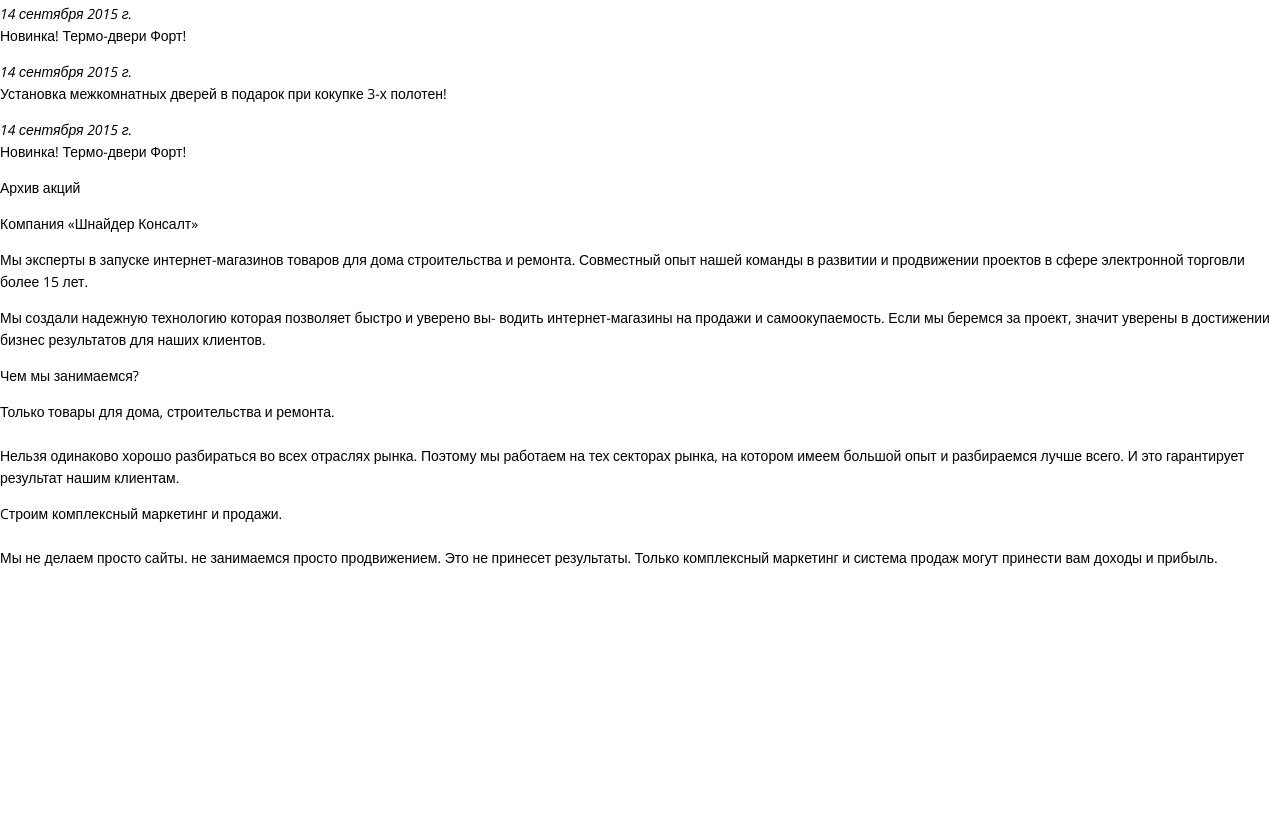
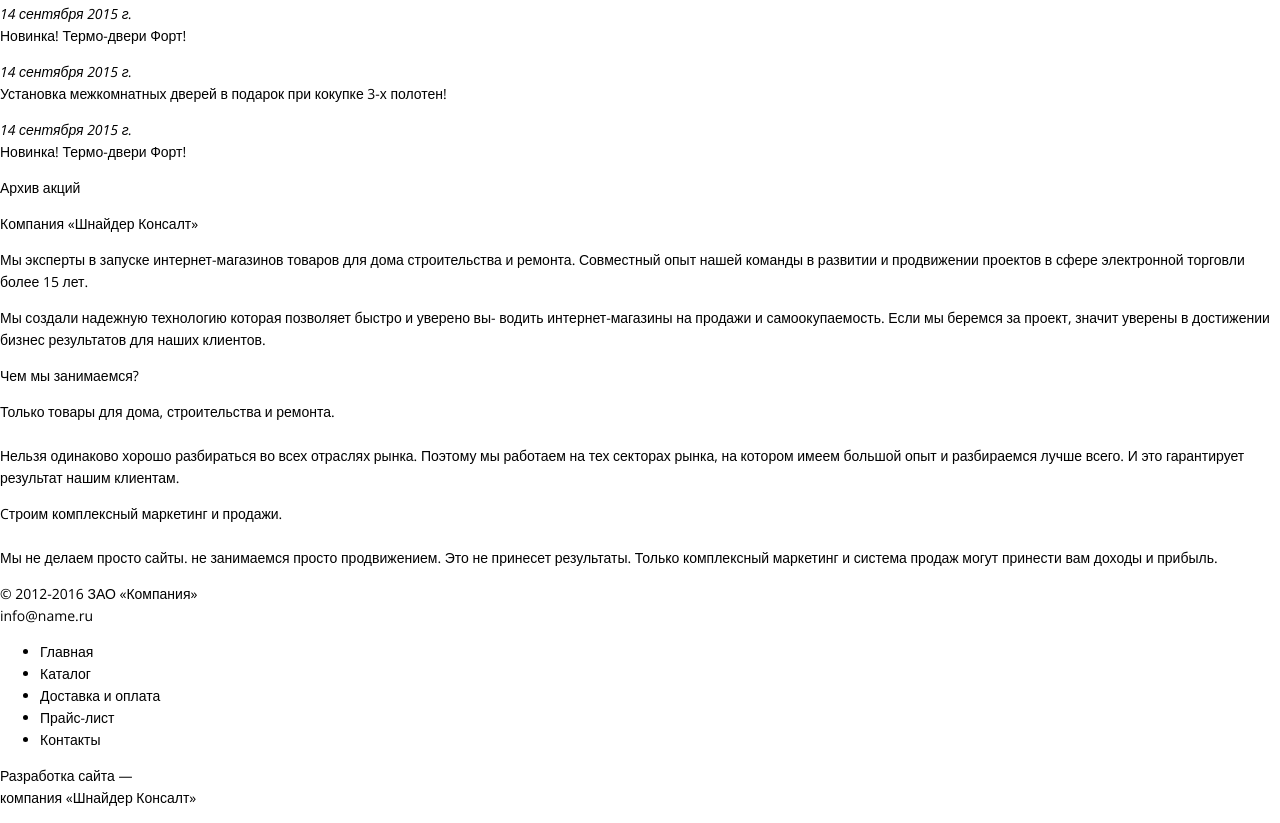
Before and after one commit to kurigomecha/schneider-consult-test, a plain HTML site: page index.html in a window 1280 px wide. Shown: the part 963-1786 px from the top of the page. Before the commit the page ends 1546 px from the top, so only its background shows below. Drawn offline with nearby package versions, Linux system fonts and the light colour scheme.

Commit message:
Add footer HTML

```diff
--- a/index.html
+++ b/index.html
@@ -67,7 +67,17 @@
     </section>
 
     <footer>
-      <div></div>
+      <div>
+        <p>© 2012-2016 ЗАО «Компания»<br>info@name.ru</p>
+        <ul>
+          <li>Главная</li>
+          <li>Каталог</li>
+          <li>Доставка и оплата</li>
+          <li>Прайс-лист</li>
+          <li>Контакты</li>
+        </ul>
+        <p>Разработка сайта —<br>компания «Шнайдер Консалт»</p>
+      </div>
     </footer>
   </body>
 </html>
```
